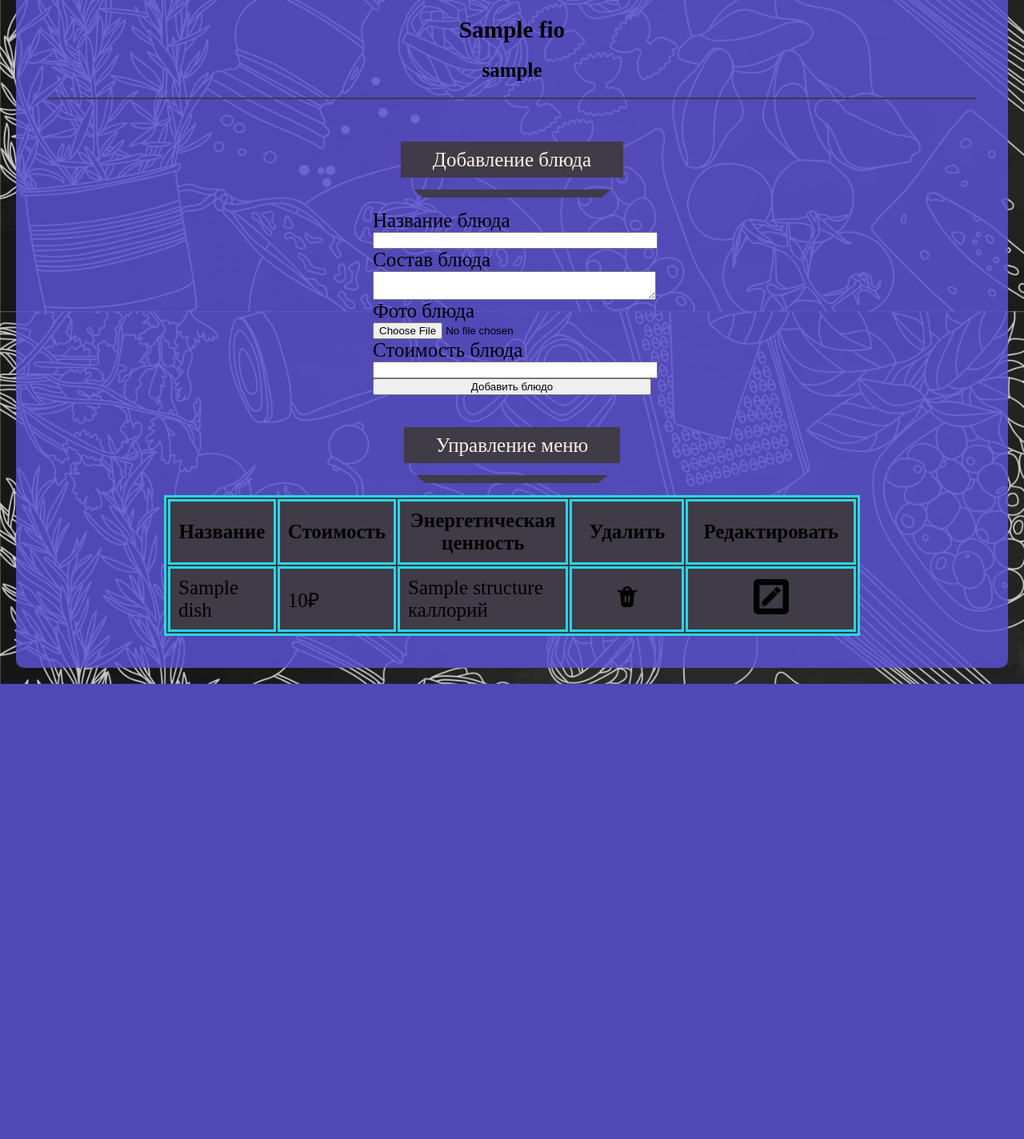
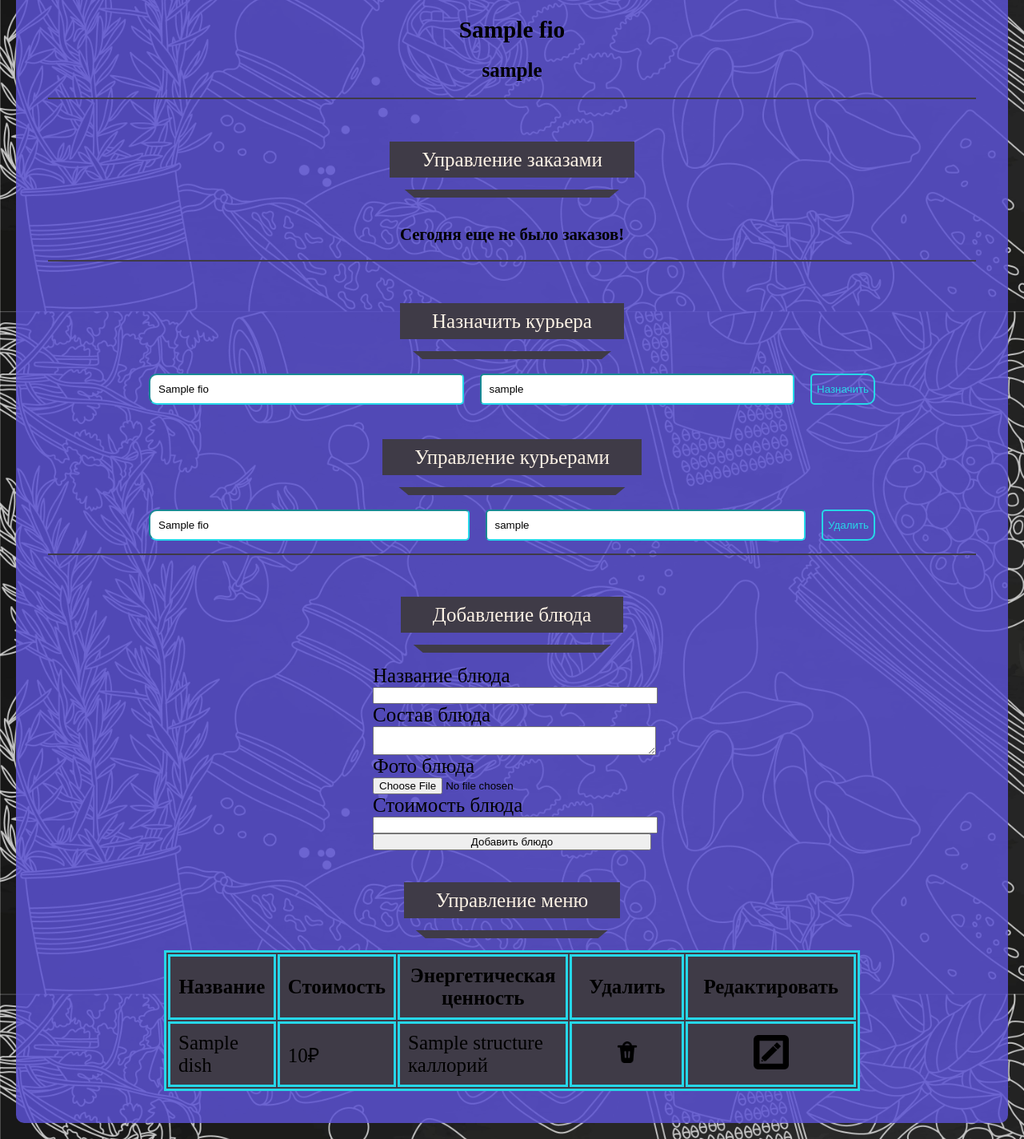
Before and after one commit to rowdyslav/BestAppInTheWorld, a Python web app: template templates/cooker_account.html in a window 1280 px wide. Shown: the part 464-1888 px from the top of the page at 80% size. Before the commit the page ends 1319 px from the top, so only its background shows below. Run offline with Jinja, Linux system fonts and the light colour scheme; the template is opened without the code that fills it: most values are stand-ins (such as "Sample title", 1, 10 or a date in 2020).

Commit message:
cooker account is edti end

```diff
--- a/static/styles/cooker_account.css
+++ b/static/styles/cooker_account.css
@@ -175,3 +175,49 @@ hr {
     transform: translate(-50%, -50%);
     background-color: white;
 }
+
+
+
+
+
+/* управление курьерами */
+.add_deliverier form, .remove_deliverier form {
+    width: 80%;
+    display: flex;
+    margin: auto;
+}
+
+.add_deliverier input, .add_deliverier select, .remove_deliverier input, .remove_deliverier select {
+    width: 100%;
+    padding: 10px;
+    border-radius: 10px 5px 5px 10px;
+    background-color: white;
+    margin: 3px 10px;
+    border-color: var(--fourly-color);
+}
+
+.add_deliverier button, .remove_deliverier button {
+    margin-left: 20px;
+    border-radius: 5px 10px 10px 5px;
+    background-color: rgba(0, 0, 0, 0);
+    border-style: solid;
+    border-color: var(--fourly-color);
+    color: var(--fourly-color);
+    transition: 0.5s;
+    margin: 3px 10px;
+}
+
+.add_deliverier form #deliverierLoginForAdd, .add_deliverier form select, .remove_deliverier form #deliverierLoginForRem, .remove_deliverier form select {
+    border-radius: 5px;
+    border-color: var(--fourly-color);
+}
+
+.add_deliverier button:hover, .remove_deliverier button:hover {
+    color: white;
+    background-color: var(--fourly-color);
+    transition: 0.5s;
+}
+
+.no_user_to_set_label {
+    margin-bottom: 20px;
+}
--- a/templates/cooker_account.html
+++ b/templates/cooker_account.html
@@ -28,12 +28,72 @@
             <h4>{{ cooker.login }}</h4>
         </div>
 
+
+
+
+        <!-- блок управления заказами -->
         <hr>
+        <div class="block_title">
+            <h2>Управление заказами</h2>
+        </div>
+
+        {% if orders %}
+            <hr>
+        {% else %}
+            <h5>Сегодня еще не было заказов!</h5>
+        {% endif %}
 
 
 
 
 
+
+
+        <!-- блок управления курьерами -->
+        <hr>
+        <div class="block_title">
+            <h2>Назначить курьера</h2>
+        </div>
+
+        {% if users %}
+            {% for user in users %}
+                <div class="add_deliverier">
+                    <form action="/add_deliverier" method="post">
+                        <input id='deliverierFioForAdd' type="text" name="deliverierFioForAdd" value="{{ user.fio }}" readonly>
+                        <input id='deliverierLoginForAdd' type="text" name="deliverierLoginForAdd" value="{{ user.login }}" readonly>
+                        <button type="submit">Назначить</button>
+                    </form>
+                </div>
+            {% endfor %}
+        {% else %}
+            <h5 class="no_user_to_set_label">Нет работников, ожидающих получение роли</h5>
+        {% endif %}
+
+        <div class="block_title">
+            <h2>Управление курьерами</h2>
+        </div>
+
+        {% if deliveriers %}
+            {% for deliverier in deliveriers %}
+                <div class="remove_deliverier">
+                    <form action="/remove_deliverier" method="post">
+                        <input id='deliverierFioForRem' type="text" name="deliverierFioForRem" value="{{ deliverier.fio }}" readonly>
+                        <input id='deliverierLoginForRem' type="text" name="deliverierLoginForRem" value="{{ deliverier.login }}" readonly>
+                        <button type="submit">Удалить</button>
+                    </form>
+                </div>
+            {% endfor %}
+        {% else %}
+            <h5 class="no_user_to_set_label">В данный момент нет назначенных курьеров</h5>
+        {% endif %}
+
+
+
+
+
+
+        <!-- блок управления меню -->
+        <hr>
         <div class="block_title">
             <h2>Добавление блюда</h2>
         </div>
@@ -109,6 +169,10 @@
         </form>
     </div>
 
+
+
+
+
     <script src="{{ url_for('static', filename='js/cooker_account.js') }}"></script>
 </body>
 
```
